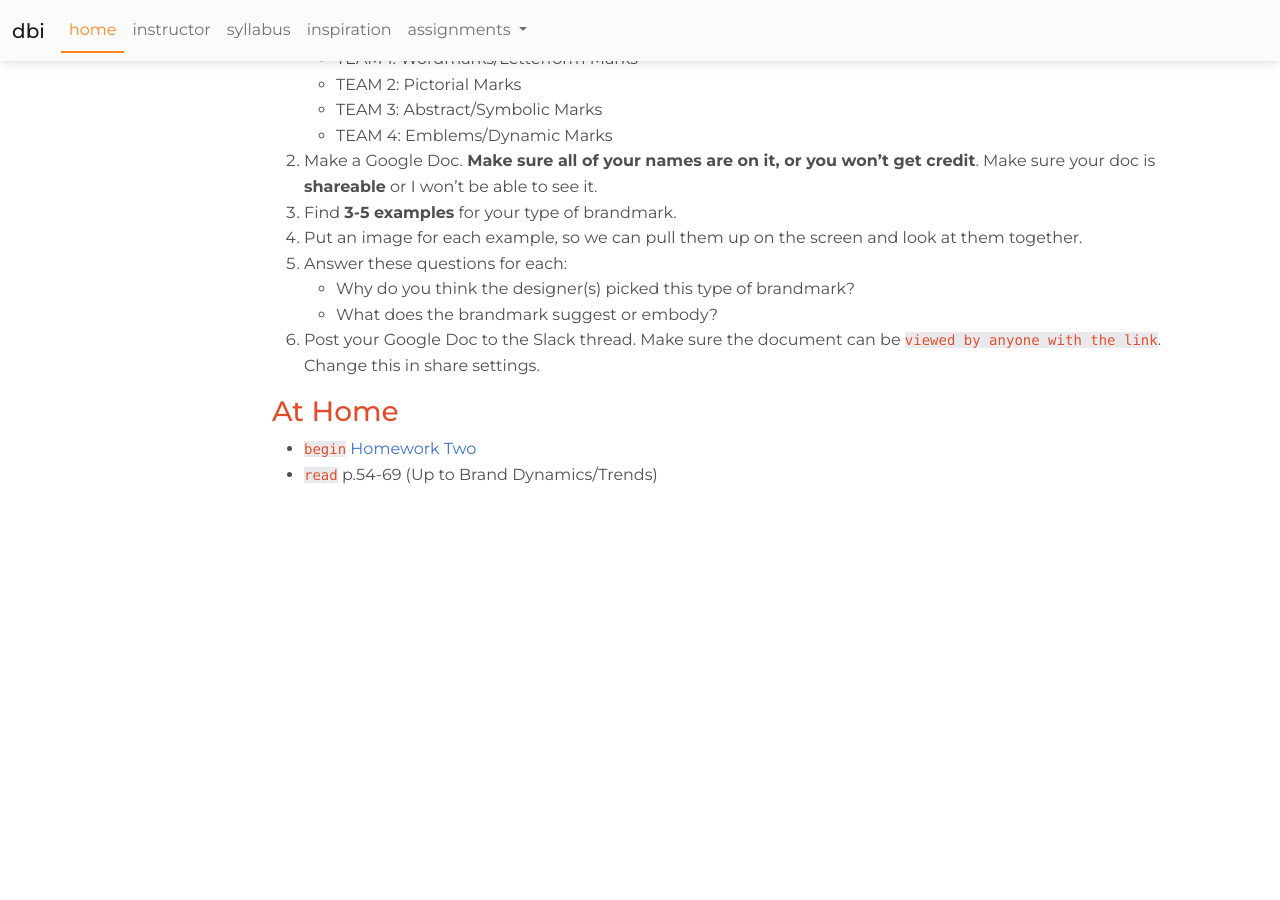
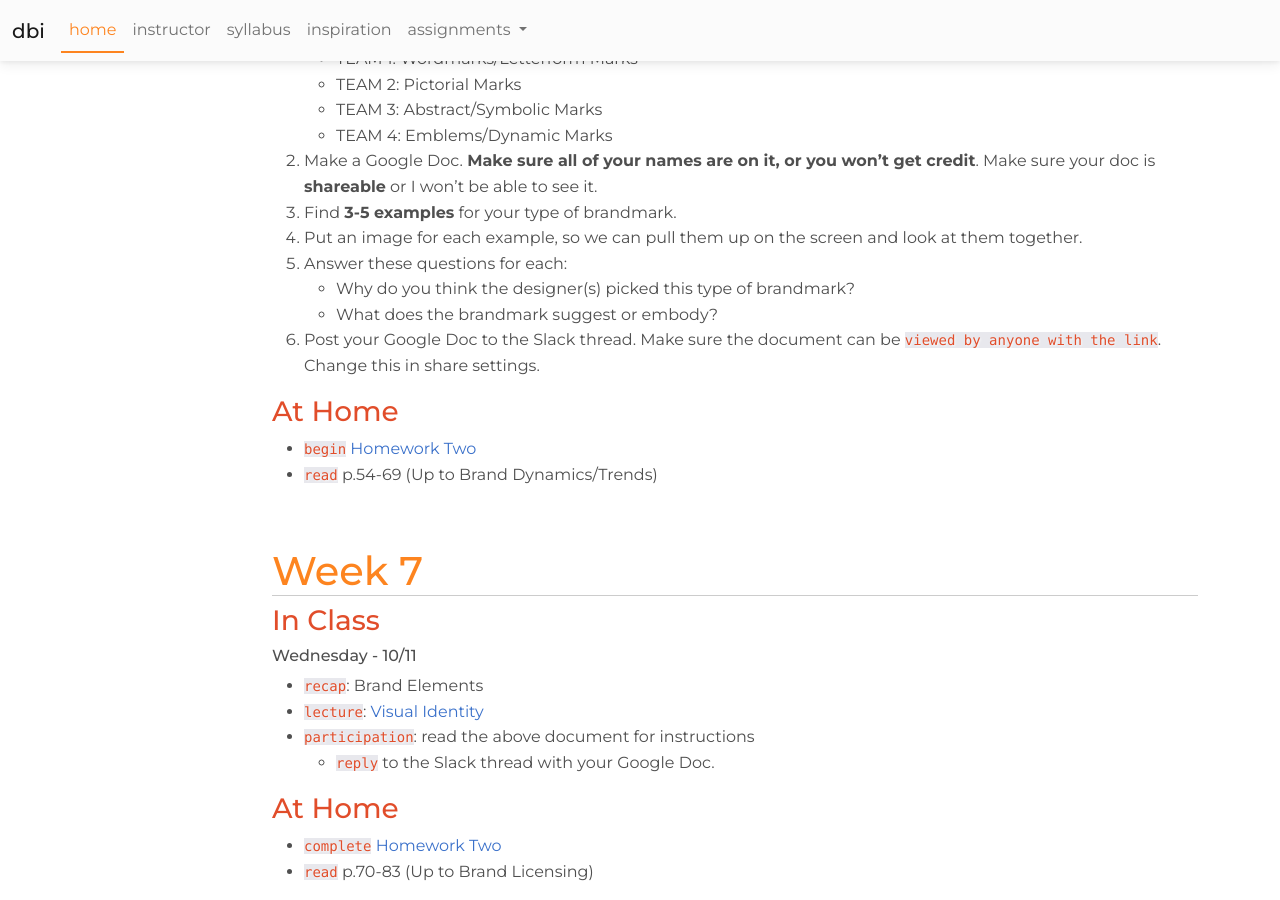
Before and after one commit to nicnosis/cu-courses, a Jekyll site: the page built from fa23/dbi/index.md, in a window 1280 px wide and 900 px high, scrolled down 4441 px. Built offline with Jekyll 4.4.1, drawn with Linux system fonts in a browser that asks for light colours; nearby versions of some CDN libraries; before the commit the page ends 4944 px from its top, so only the background shows below that.

Commit message:
add dbi materials

```diff
--- a/fa23/dbi/index.md
+++ b/fa23/dbi/index.md
@@ -180,3 +180,16 @@ Please use the [Zoom link](https://clarkson.zoom.us/j/9445480243) to access toda
 ### At Home
 * `begin` [Homework Two](assignments/hw2.html)
 * `read` p.54-69 (Up to Brand Dynamics/Trends)
+
+## Week 7
+### In Class
+#### Wednesday - 10/11
+* `recap`: Brand Elements
+* `lecture`: [Visual Identity](https://docs.google.com/document/d/18AanB3QJNGyC39yMz6qjTntei49IcoPjv0wl73aYZM4/edit?usp=sharing)
+* `participation`: read the above document for instructions
+  * `reply` to the Slack thread with your Google Doc.
+
+
+### At Home
+* `complete` [Homework Two](assignments/hw2.html)
+* `read` p.70-83 (Up to Brand Licensing)
```
